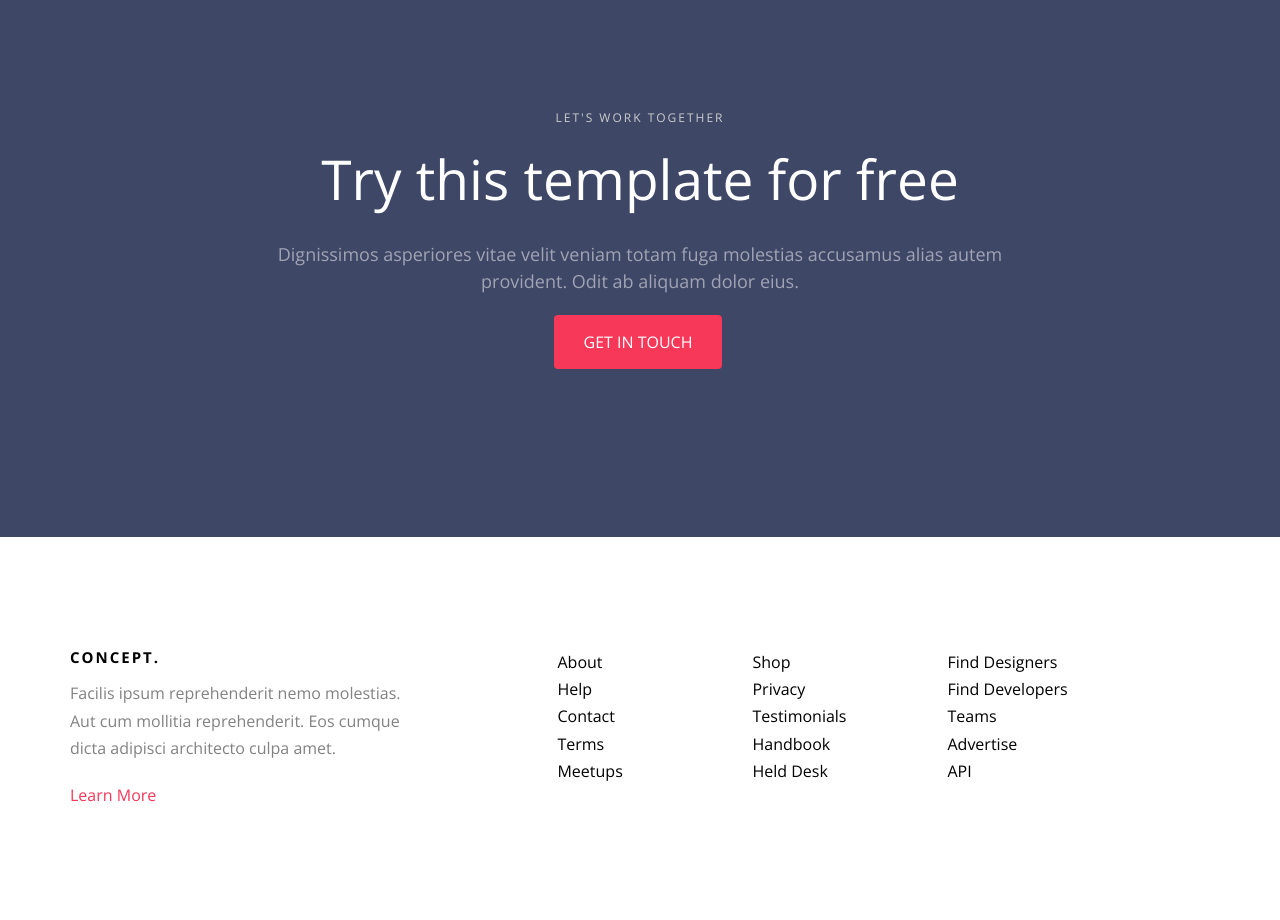
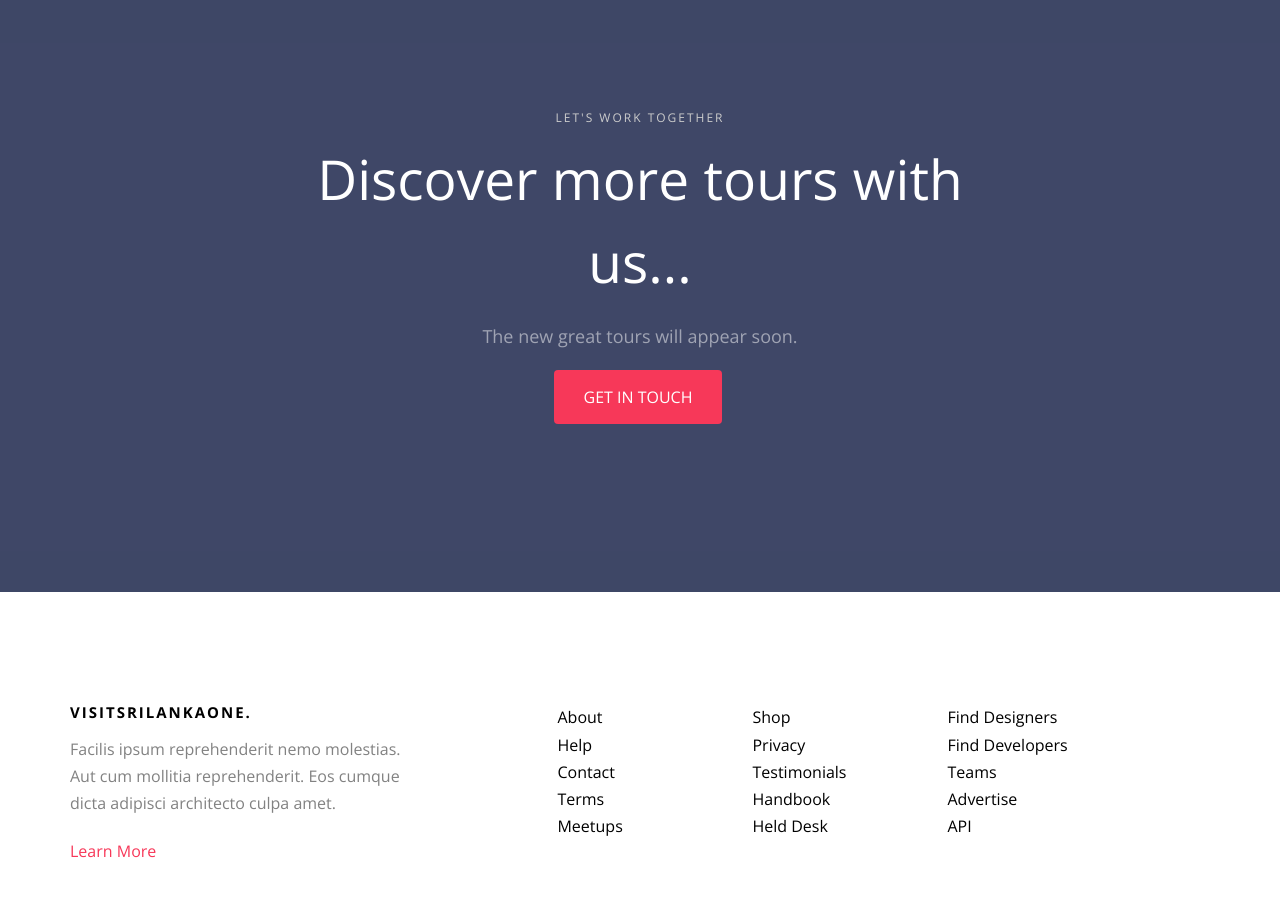
Before and after one commit to lakshan-CCS/CCS_W1_161120, a plain HTML site: page index.html in a window 1280 px wide. Shown: the part 5800-6720 px from the top of the page. Drawn offline with nearby package versions, Linux system fonts and the light colour scheme; files whose address does not match are found by name.

Commit message:
home page
just a text edited

```diff
--- a/index.html
+++ b/index.html
@@ -439,8 +439,8 @@
 			<div class="row animate-box">
 				<div class="col-md-8 col-md-offset-2 text-center fh5co-heading">
 					<span>Let's work together</span>
-					<h2>Try this template for free</h2>
-					<p>Dignissimos asperiores vitae velit veniam totam fuga molestias accusamus alias autem provident. Odit ab aliquam dolor eius.</p>
+					<h2>Discover more tours with us...</h2>
+					<p>The new great tours will appear soon.</p>
 					<p><button type="submit" class="btn btn-primary">Get In Touch</button></p>
 				</div>
 			</div>
@@ -451,7 +451,7 @@
 		<div class="container">
 			<div class="row row-pb-md">
 				<div class="col-md-4 fh5co-widget ">
-					<h3>Concept.</h3>
+					<h3>visitsrilankaone.</h3>
 					<p>Facilis ipsum reprehenderit nemo molestias. Aut cum mollitia reprehenderit. Eos cumque dicta adipisci architecto culpa amet.</p>
 					<p><a href="#">Learn More</a></p>
 				</div>
```
